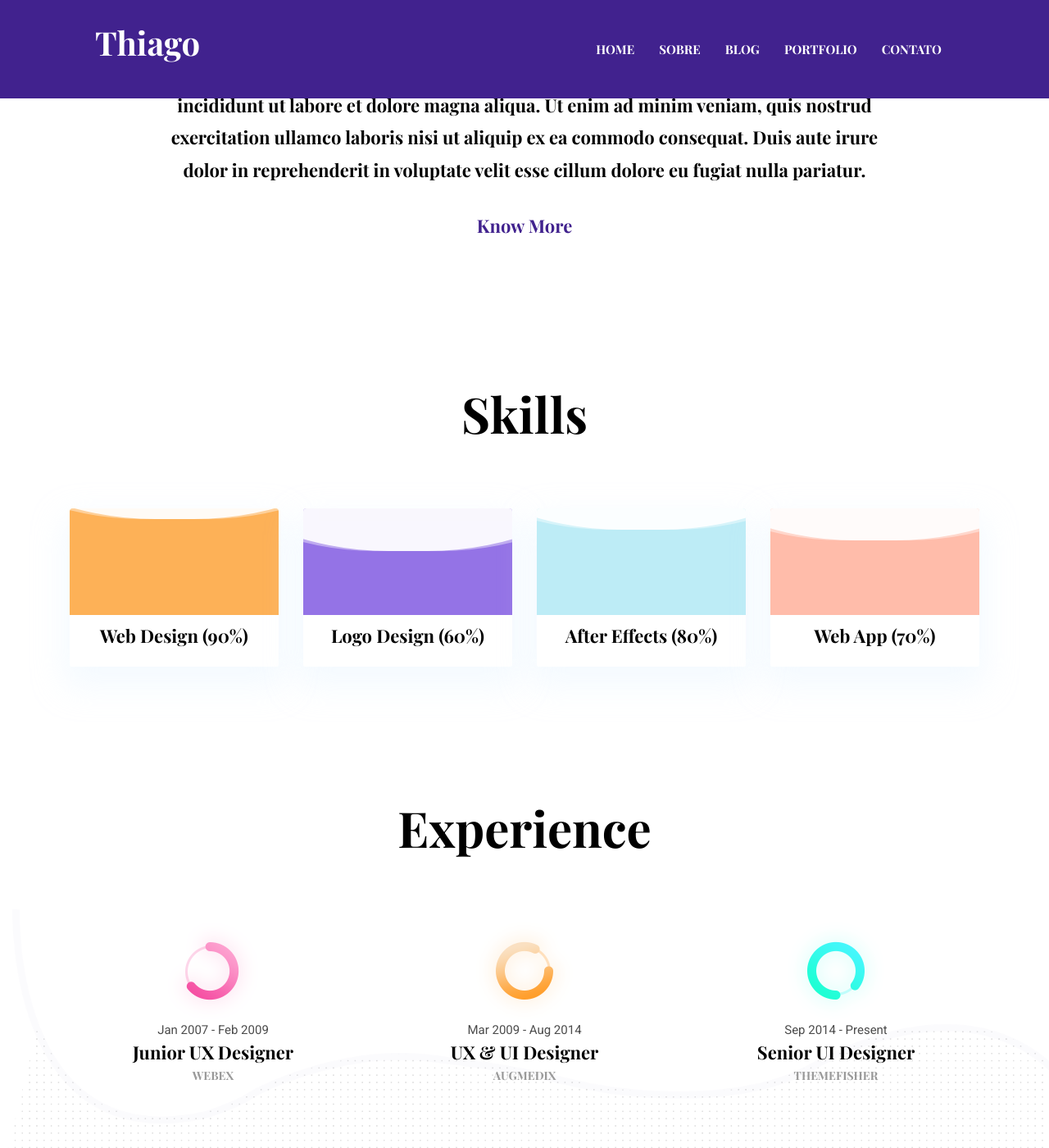
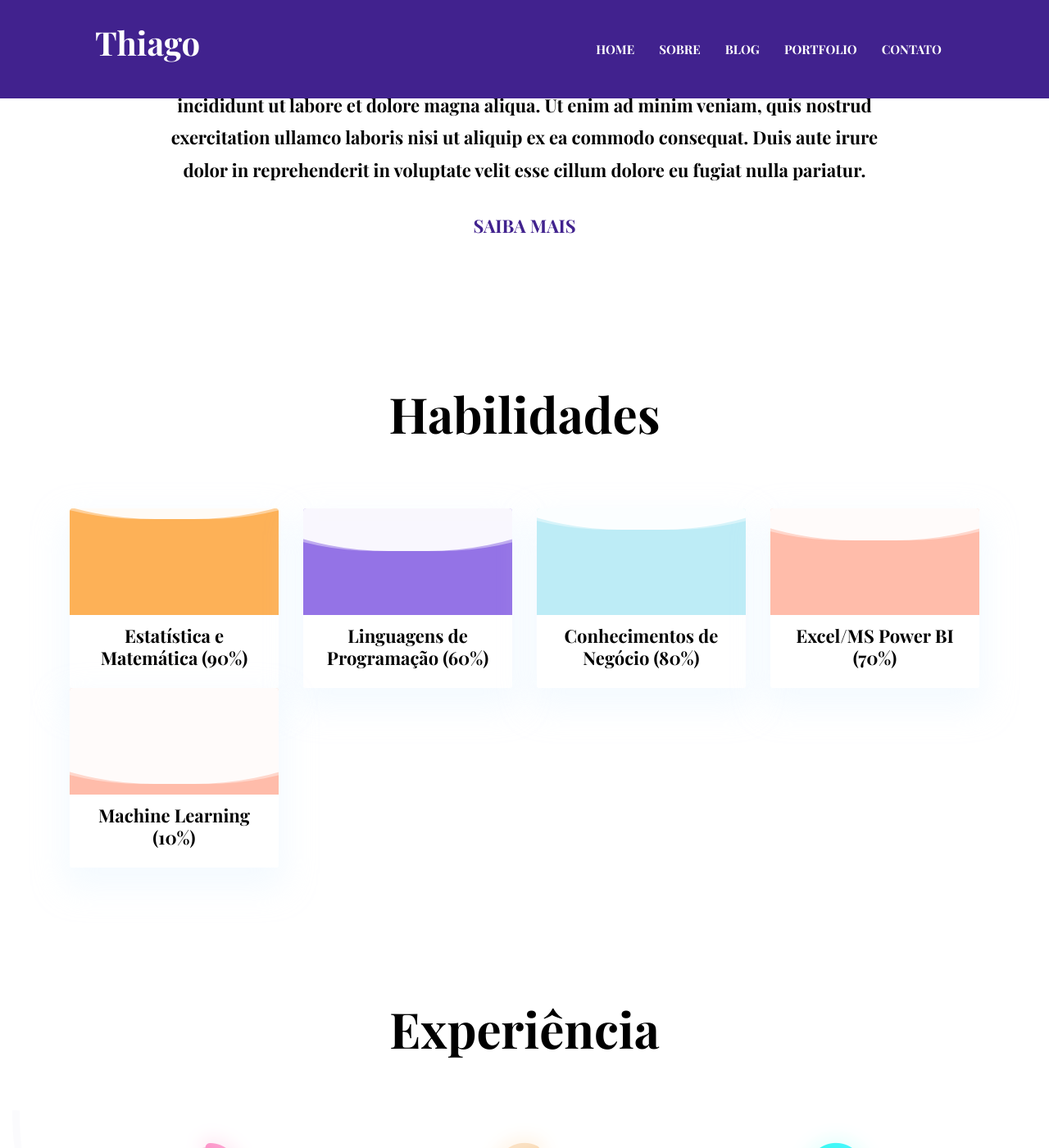
Before and after one commit to Cientista-de-Dados-Thiago/Cientista-de-Dados-Thiago.github.io, a Jekyll site: the page built from index.html, in a window 1280 px wide and 1400 px high, scrolled down 959 px. Shown: the whole window at 82% size. Built offline with Jekyll 4.4.1, drawn with Linux system fonts in a browser that asks for light colours; some of the changed text lies outside the part shown.

Commit message:
Edição das habilidades

```diff
--- a/_data/settings.yml
+++ b/_data/settings.yml
@@ -50,7 +50,7 @@ social:
 blurb: Lorem ipsum dolor sit amet, consectetur adipisicing elit, sed do eiusmod tempor incididunt ut labore et dolore magna aliqua. Ut enim ad minim veniam, quis nostrud exercitation ullamco laboris nisi ut aliquip ex ea commodo consequat. Duis aute irure dolor in reprehenderit in voluptate velit esse cillum dolore eu fugiat nulla pariatur.
 
 blurb-btn-link: "/about"
-blurb-btn-name: know more
+blurb-btn-name: SAIBA MAIS
 
 # About Page
 
@@ -85,17 +85,18 @@ team:
 #-------------------------------
 # Skills Section
 
-skills-title: Skills
+skills-title: Habilidades
 skills:
-  - { name: Web Design, color: "#fdb157", value: "90%" }
-  - { name: Logo Design, color: "#9473e6", value: "60%" }
-  - { name: After Effects, color: "#bdecf6", value: "80%" }
-  - { name: Web App, color: "#ffbcaa", value: "70%" }
+  - { name: Estatística e Matemática, color: "#fdb157", value: "90%" }
+  - { name: Linguagens de Programação, color: "#9473e6", value: "60%" }
+  - { name: Conhecimentos de Negócio, color: "#bdecf6", value: "80%" }
+  - { name: Excel/MS Power BI, color: "#ffbcaa", value: "70%" }
+  - { name: Machine Learning, color: "#ffbcaa", value: "10%" }
 
 #-------------------------------
 # Exprerience Section
 
-experience-title: Experience
+experience-title: Experiência
 experience:
   - {
       name: Junior UX Designer,
@@ -119,7 +120,7 @@ experience:
 #-------------------------------
 # Education Section
 
-education-title: Education
+education-title: Formação Acadêmica
 education:
   - {
       name: Marters in UX Design,
--- a/_pages/contact.html
+++ b/_pages/contact.html
@@ -1,4 +1,4 @@
 ---
 layout: page
-title: Contacts
+title: Contato
 ---
```
